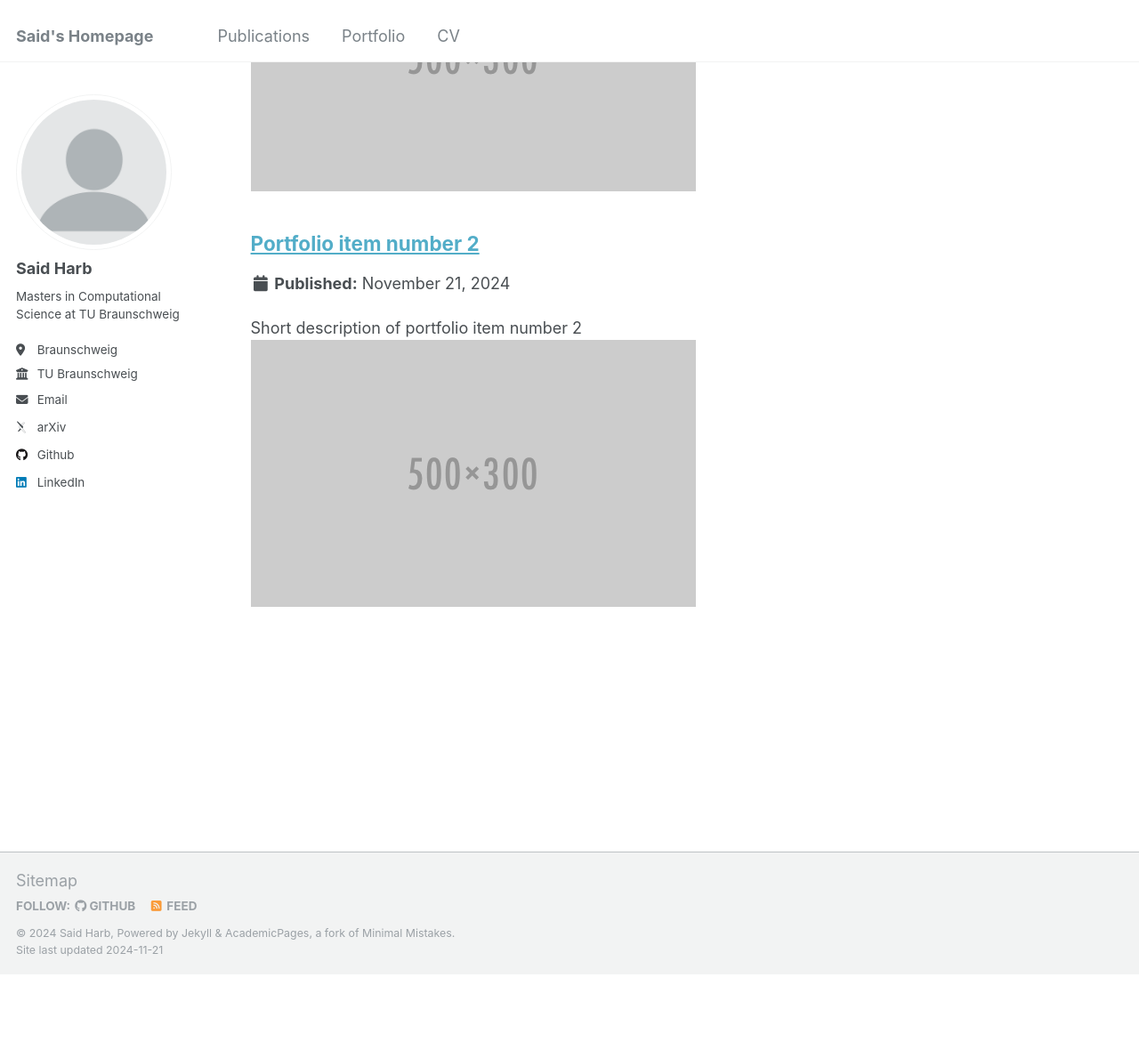
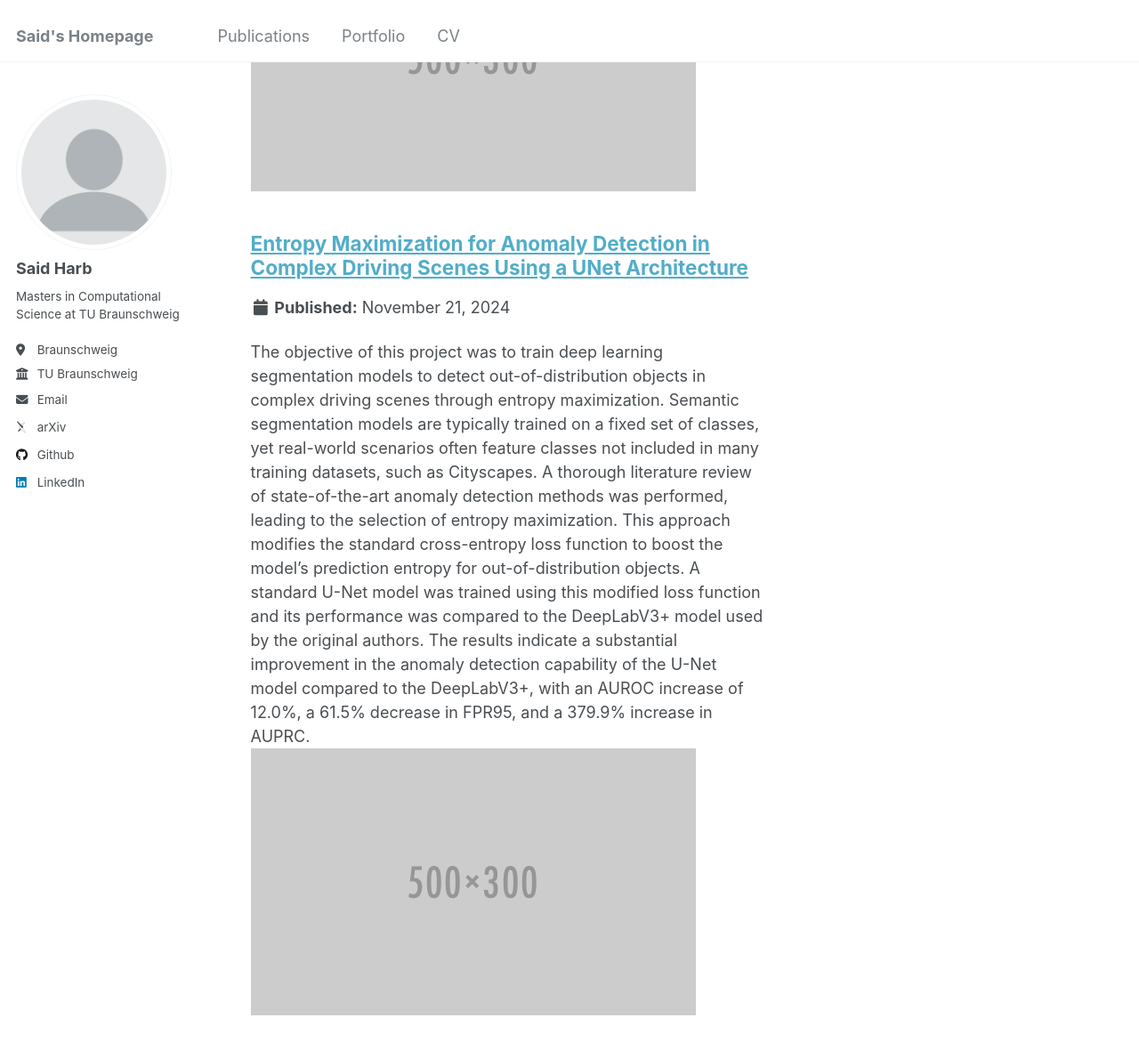
Before and after one commit to saidharb/saidharb.github.io, a Jekyll site: the page built from _pages/portfolio.html, in a window 1280 px wide and 1400 px high, scrolled down 738 px. Shown: the top 1180 px of the window at 89% size. Built offline with Jekyll 4.4.1, drawn with Linux system fonts in a browser that asks for light colours; some web fonts are replaced; before the commit the page ends 1833 px from its top, so only the background shows below that.

Commit message:
Update portfolio-2.html

```diff
--- a/_portfolio/portfolio-2.html
+++ b/_portfolio/portfolio-2.html
@@ -1,6 +1,6 @@
 ---
-title: "Portfolio item number 2"
-excerpt: "Short description of portfolio item number 2 <br/><img src='/images/500x300.png'>"
+title: "Entropy Maximization for Anomaly Detection in Complex Driving Scenes Using a UNet Architecture"
+excerpt: "The objective of this project was to train deep learning segmentation models to detect out-of-distribution objects in complex driving scenes through entropy maximization. Semantic segmentation models are typically trained on a fixed set of classes, yet real-world scenarios often feature classes not included in many training datasets, such as Cityscapes. A thorough literature review of state-of-the-art anomaly detection methods was performed, leading to the selection of entropy maximization. This approach modifies the standard cross-entropy loss function to boost the model's prediction entropy for out-of-distribution objects. A standard U-Net model was trained using this modified loss function and its performance was compared to the DeepLabV3+ model used by the original authors. The results indicate a substantial improvement in the anomaly detection capability of the U-Net model compared to the DeepLabV3+, with an AUROC increase of 12.0%, a 61.5% decrease in FPR95, and a 379.9% increase in AUPRC. <br/><img src='/images/500x300.png'>"
 collection: portfolio
 ---
 
```
